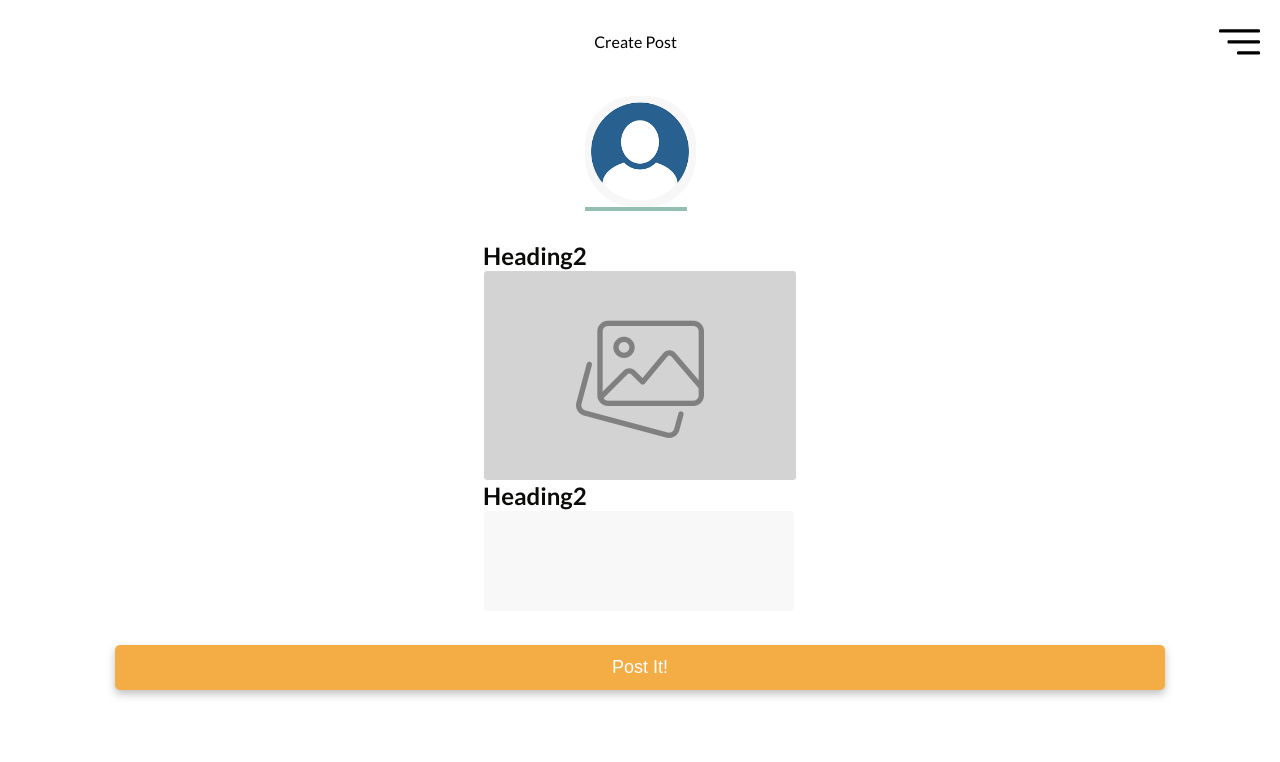
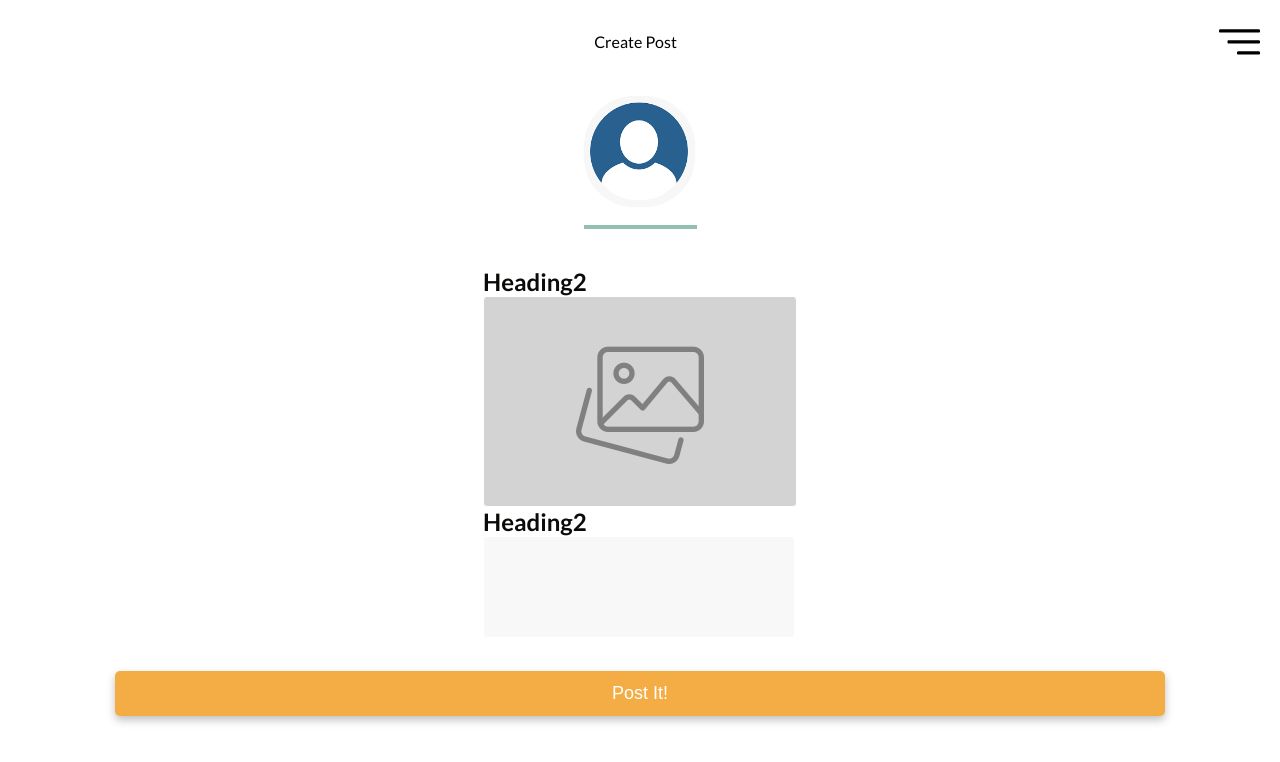
Before and after one commit to ryoujiho/MDIA3109-Final-Group4, a React (Create React App) app in the folder breaddit/: page /CreatePost in a window 1280 px wide. Shown: the top 762 px of the page. Built offline with nearby package versions, Linux system fonts and the light colour scheme.

Commit message:
sidemenu buttons, underline for userpic fix

```diff
--- a/breaddit/src/comps/Profile/Userpic/index.js
+++ b/breaddit/src/comps/Profile/Userpic/index.js
@@ -16,9 +16,11 @@ const UserPicIcon = styled.div`
 `;
 
 const UserUnderline = styled.div`
-    width:98px;
+    width:109px;
     height:0px;
     border: 2px solid #92BFB1;
+    margin-top:18px;
+    margin-bottom:8px;
 `
 
 const Userpic = ({userphoto}) => {
--- a/breaddit/src/comps/Sidemenu/index.js
+++ b/breaddit/src/comps/Sidemenu/index.js
@@ -1,6 +1,8 @@
 import React from 'react';
 import styled from 'styled-components';
 import {Link} from "react-router-dom";
+
+import Button from "comps/Button";
 
 const SideMenuContainer = styled.div`
     width:200px;
@@ -67,8 +69,6 @@ const NavContainer = styled.div`
         margin-bottom:35px;
     }
 
-
-
 `;
 
 const Home = styled.div`
@@ -85,6 +85,18 @@ const MyList = styled.div`
     display:flex;
     align-items:center;
 `;
+
+//Buttons (Create a post, Sign Out)
+
+const ButtonContainer = styled.div`
+    margin-top:250px;
+    margin-left:20px;
+`;
+
+const ButtonWrapper = styled.div`
+    margin-bottom:20px;
+`;
+
 
 const Sidemenu = ({onClick, username, date, userphoto}) => {
     return <SideMenuContainer onClick={onClick}>
@@ -123,6 +135,13 @@ const Sidemenu = ({onClick, username, date, userphoto}) => {
             </Link>
         </NavContainer>
 
+        <ButtonContainer>
+            <ButtonWrapper>
+                <Button width ="164px" text="Create a post"></Button>
+            </ButtonWrapper>
+                <Button width ="164px" text="Sign Out" bgcolor="black"></Button>
+        </ButtonContainer>
+
     </SideMenuContainer>
 }
 
```
